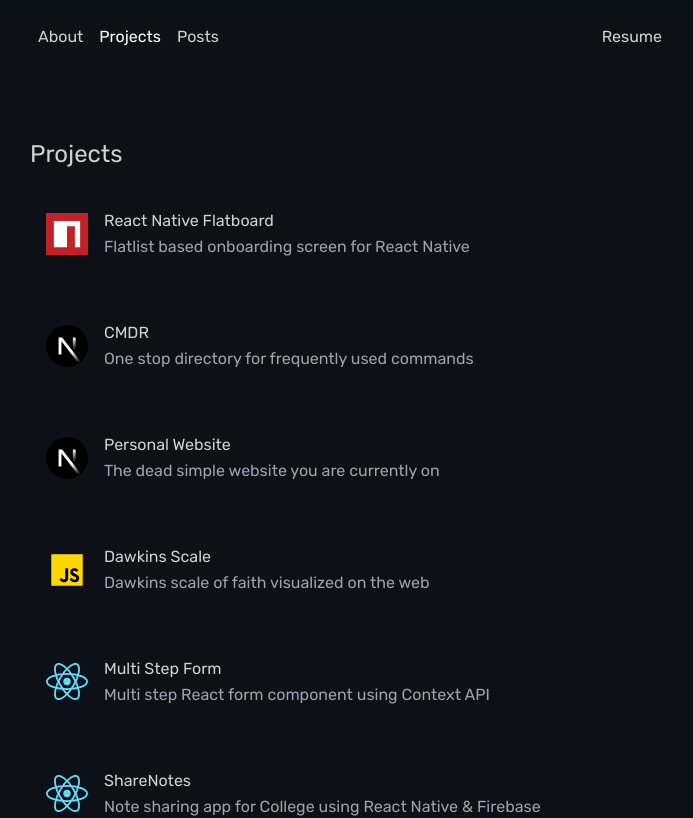
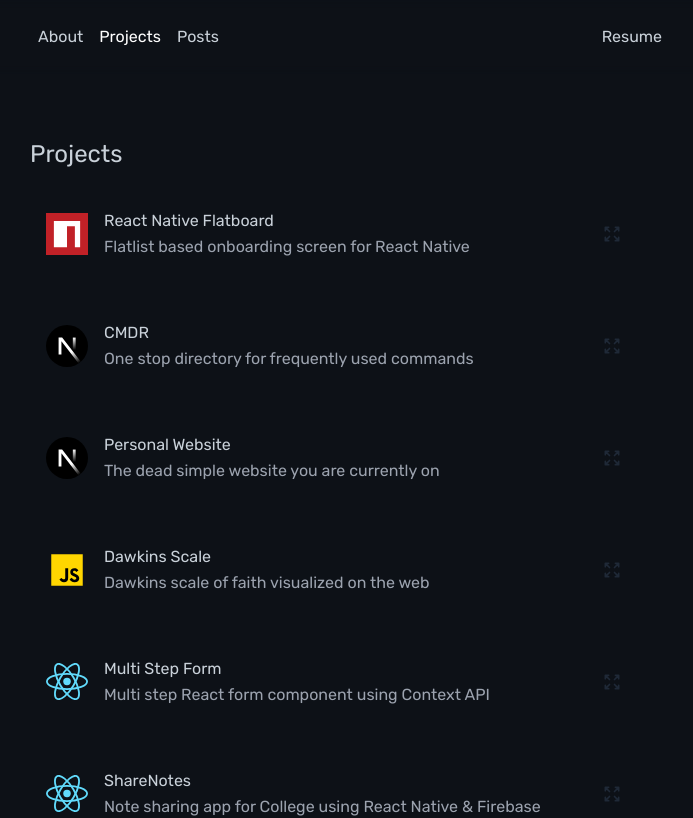
Before and after one commit to ArunGovil/arungovil.me, a Next.js app: page /projects in a window 1280 px wide. Shown: the top 818 px of the page, without its empty margins (290-983 px from the left). Built offline with nearby package versions, Linux system fonts and the light colour scheme.

Commit message:
update/content

```diff
--- a/components/About.tsx
+++ b/components/About.tsx
@@ -1,10 +1,9 @@
 import Link from "next/link";
-import Image from "next/image";
 
 export default function About() {
   return (
     <div className="flex flex-col p-4 w-full max-w-2xl mt-12">
-      <p className="text-2xl">Developer | Designer | Tinkerer</p>
+      <p className="text-2xl">🧱 Developer 💡 Designer ⚛️ Tinkerer</p>
       <p className="mt-4">
         I&apos;m a hobbyist software developer with love for minimalist design
         and meaningful experience.
@@ -19,8 +18,8 @@
         technologies.
         <br />
         <br />
-        For most of the design, I use Figma and Photopea. Apart from coding, I
-        love to sleep, read and explore new stuff going around!
+        For most of the design, I use Figma and Photopea. Aside from all of
+        these, I love to sleep, read and explore new stuff going around!
       </p>
       <p className="mt-8">
         Find me on <a href="https://github.com/ArunGovil">GitHub,</a>
--- a/components/ProjectCard.tsx
+++ b/components/ProjectCard.tsx
@@ -15,7 +15,7 @@
   const image = require(`../public/icons/${icon}.svg`);
   return (
     <a href={url}>
-      <div className="rounded-md h-24 flex p-2 items-center hover:bg-gray-900 hover:bg-opacity-40">
+      <div className="relative rounded-md h-24 flex p-2 items-center hover:bg-gray-900 hover:bg-opacity-40">
         <Image alt="icon" src={image} width="42" className="ml-2" />
         <div className="pl-4">
           <p className="text-md max-w-[60vw] sm:max-w-[70vw] truncate">
@@ -25,6 +25,22 @@
             {description}
           </p>
         </div>
+        <div className="absolute right-12 text-gray-800 hover:text-gray-500">
+          <svg
+            className="w-5 h-5"
+            fill="none"
+            stroke="currentColor"
+            viewBox="0 0 24 24"
+            xmlns="http://www.w3.org/2000/svg"
+          >
+            <path
+              stroke-linecap="round"
+              stroke-linejoin="round"
+              stroke-width="2"
+              d="M4 8V4m0 0h4M4 4l5 5m11-1V4m0 0h-4m4 0l-5 5M4 16v4m0 0h4m-4 0l5-5m11 5l-5-5m5 5v-4m0 4h-4"
+            ></path>
+          </svg>
+        </div>
       </div>
     </a>
   );
```
